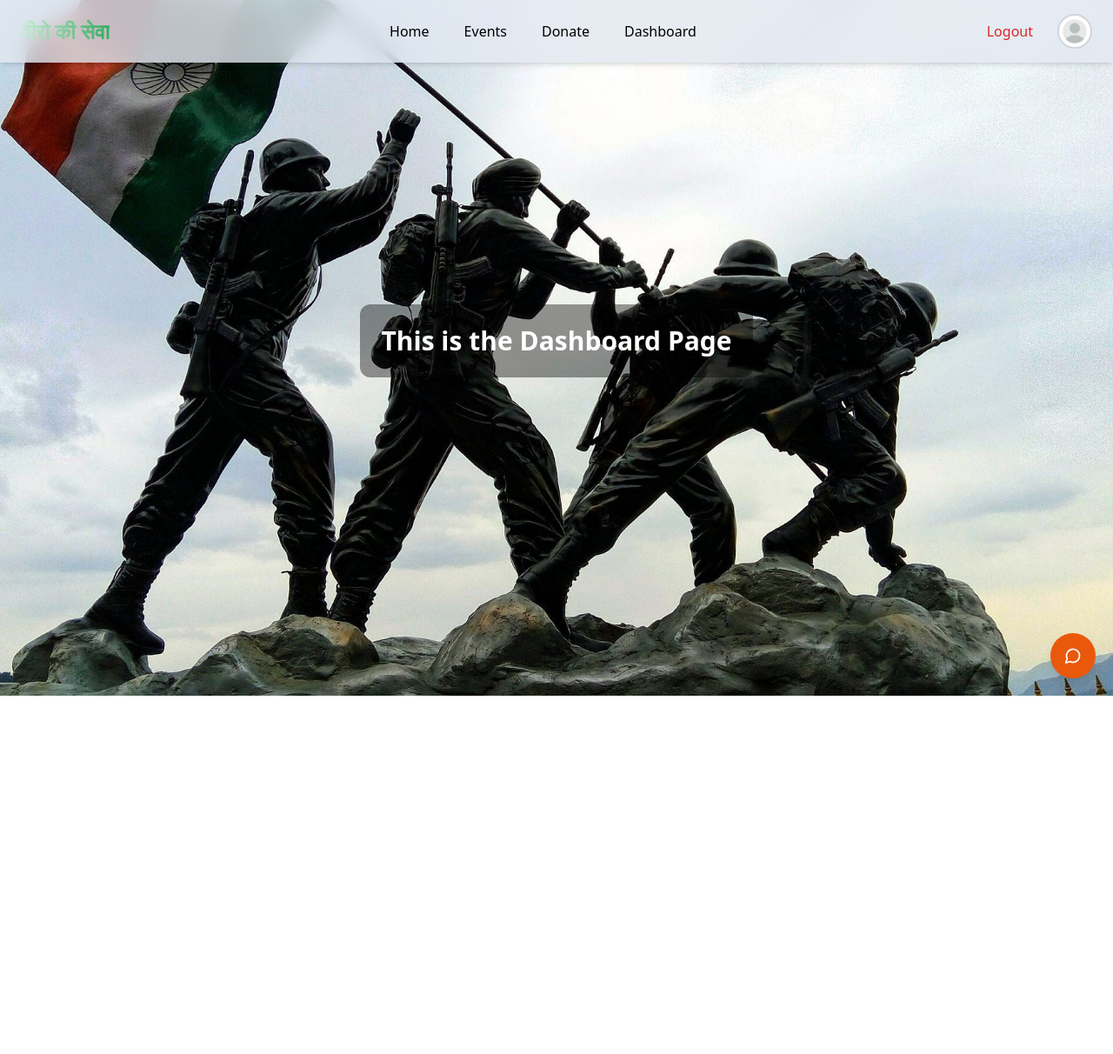
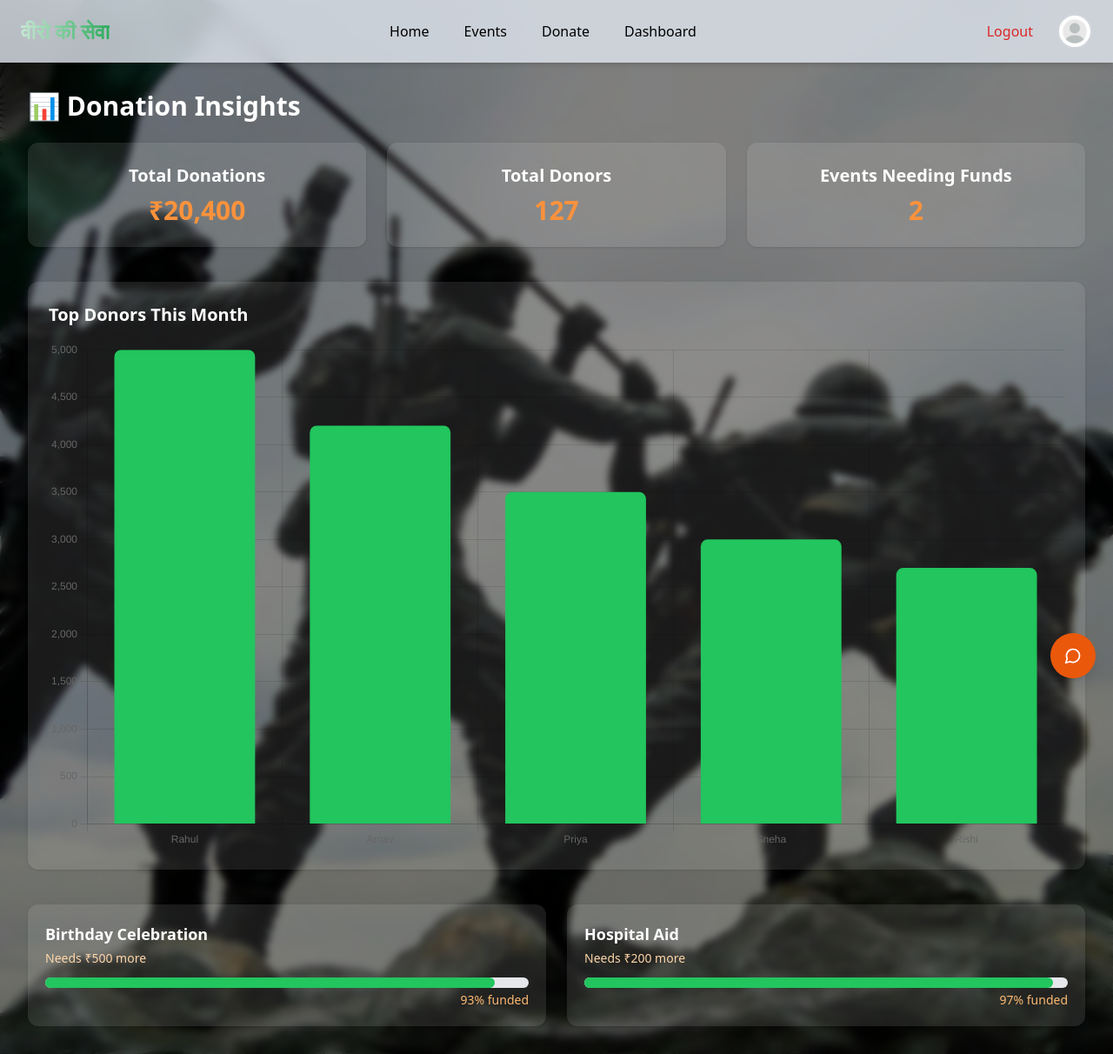
Before and after one commit to Nishil-Gangrade/veero-ki-seva-frontend, a React (Vite) app: page /donor/dashboard in a window 1280 px wide. Shown: the whole page at 87% size. Before the commit the page ends 800 px from the top, so only its background shows below. Built offline with nearby package versions, Linux system fonts and the light colour scheme.

Commit message:
Updated dashboard page

```diff
--- a/package.json
+++ b/package.json
@@ -11,9 +11,11 @@
   },
   "dependencies": {
     "axios": "^1.9.0",
+    "chart.js": "^4.5.0",
     "framer-motion": "^12.15.0",
     "lucide-react": "^0.511.0",
     "react": "^19.1.0",
+    "react-chartjs-2": "^5.3.0",
     "react-dom": "^19.1.0",
     "react-router-dom": "^7.6.1",
     "react-toastify": "^11.0.5"
--- a/src/pages/donor/DonorDashboard.jsx
+++ b/src/pages/donor/DonorDashboard.jsx
@@ -1,16 +1,81 @@
-// src/pages/donor/DonorHome.jsx
+// src/pages/donor/DonorDashboard.jsx
 import DonorNavbar from '../../components/DonorNavbar';
 import bgImage from '../../assets/images/frontpage1.jpg';
+import { Bar } from 'react-chartjs-2';
+import { Chart as ChartJS, BarElement, CategoryScale, LinearScale, Tooltip, Legend } from 'chart.js';
+
+ChartJS.register(BarElement, CategoryScale, LinearScale, Tooltip, Legend);
 
 const DonorDashboard = () => {
+  // Mock Data
+  const topDonors = {
+    labels: ['Rahul', 'Arnav', 'Priya', 'Sneha', 'Rishi'],
+    datasets: [
+      {
+        label: '₹ Donated',
+        data: [5000, 4200, 3500, 3000, 2700],
+        backgroundColor: '#22c55e',
+        borderRadius: 8,
+      },
+    ],
+  };
+
+  const donationNeeds = [
+    { cause: "Birthday Celebration", needed: 500, progress: 93 },
+    { cause: "Hospital Aid", needed: 200, progress: 97 },
+  ];
+
   return (
-    <div
-      className="min-h-screen bg-cover bg-center"
-      style={{ backgroundImage: `url(${bgImage})` }}
-    >
+    <div className="min-h-screen relative">
+      {/* Background Blur */}
+      <div className="absolute inset-0 bg-cover bg-center z-0" style={{ backgroundImage: `url(${bgImage})` }} />
+      <div className="absolute inset-0 bg-black bg-opacity-50 backdrop-blur-sm z-0" />
+
+      {/* Navbar */}
       <DonorNavbar />
-      <div className="flex justify-center items-center h-[80vh]">
-        <h1 className="text-white text-3xl font-bold bg-black bg-opacity-40 p-6 rounded-xl">This is the Dashboard Page</h1>
+
+      {/* Dashboard Content */}
+      <div className="relative z-10 p-8 max-w-7xl mx-auto text-white">
+        <h1 className="text-3xl font-bold mb-6">📊 Donation Insights</h1>
+
+        {/* Stats Cards */}
+        <div className="grid grid-cols-1 sm:grid-cols-3 gap-6 mb-10">
+          <div className="bg-white bg-opacity-10 p-6 rounded-xl shadow text-center">
+            <h2 className="text-xl font-semibold">Total Donations</h2>
+            <p className="text-3xl mt-2 font-bold text-orange-400">₹20,400</p>
+          </div>
+          <div className="bg-white bg-opacity-10 p-6 rounded-xl shadow text-center">
+            <h2 className="text-xl font-semibold">Total Donors</h2>
+            <p className="text-3xl mt-2 font-bold text-orange-400">127</p>
+          </div>
+          <div className="bg-white bg-opacity-10 p-6 rounded-xl shadow text-center">
+            <h2 className="text-xl font-semibold">Events Needing Funds</h2>
+            <p className="text-3xl mt-2 font-bold text-orange-400">2</p>
+          </div>
+        </div>
+
+        {/* Bar Chart */}
+        <div className="bg-white bg-opacity-10 p-6 rounded-xl shadow mb-10">
+          <h2 className="text-xl font-semibold mb-4 text-white">Top Donors This Month</h2>
+          <Bar data={topDonors} options={{ responsive: true, plugins: { legend: { display: false } } }} />
+        </div>
+
+        {/* Donations Needing Help */}
+        <div className="grid md:grid-cols-2 gap-6">
+          {donationNeeds.map((item, index) => (
+            <div key={index} className="bg-white bg-opacity-10 p-5 rounded-xl shadow">
+              <h3 className="text-lg font-semibold text-white">{item.cause}</h3>
+              <p className="text-sm mt-1 text-orange-200">Needs ₹{item.needed} more</p>
+              <div className="w-full bg-gray-200 h-3 rounded-full mt-3">
+                <div
+                  className="bg-green-500 h-3 rounded-full"
+                  style={{ width: `${item.progress}%` }}
+                ></div>
+              </div>
+              <p className="text-sm text-right text-orange-300 mt-1">{item.progress}% funded</p>
+            </div>
+          ))}
+        </div>
       </div>
     </div>
   );
```
Also changed, not shown: 1 other file (tests, documents, lock files or other folders).
